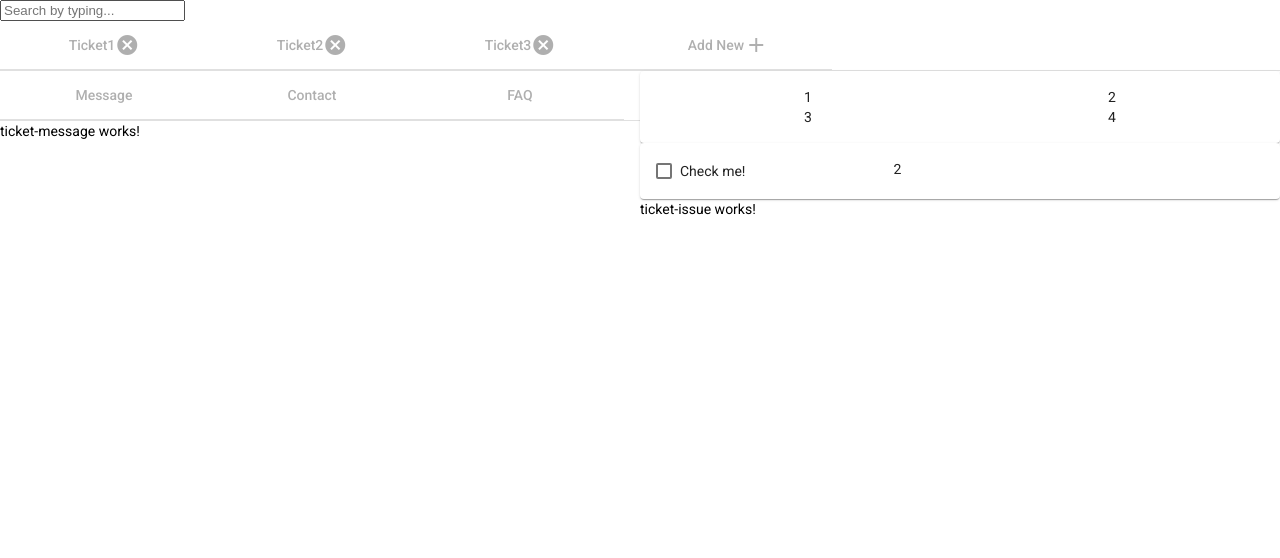
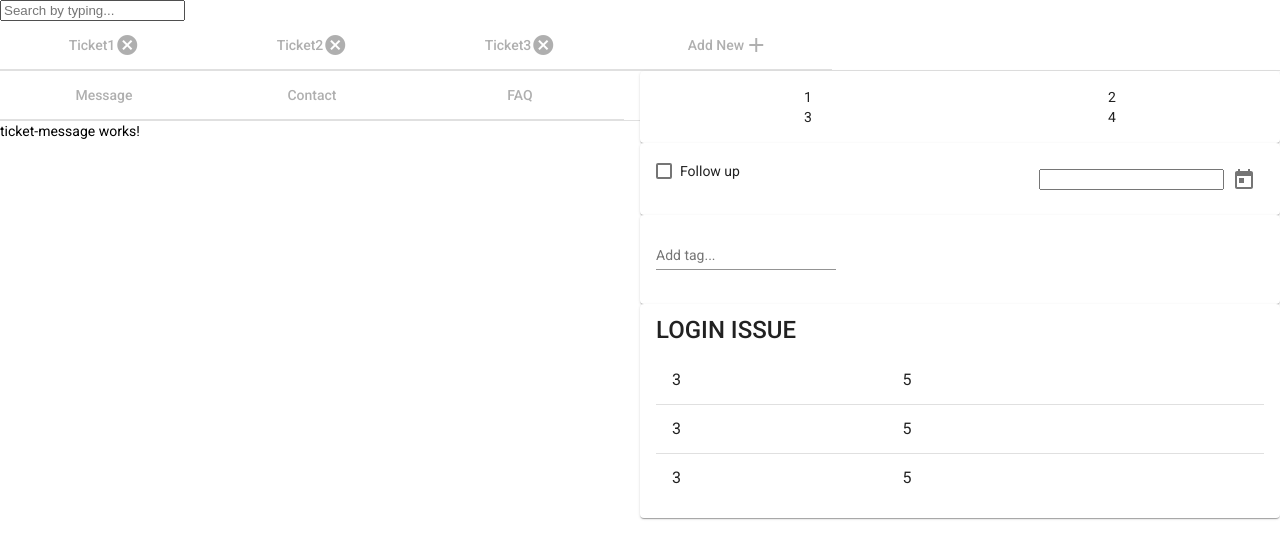
Before and after one commit to nhasaan/ng9-ticket, an Angular app: page /ticket/create/message in a window 1280 px wide. Shown: the top 558 px of the page. Built offline with nearby package versions, Linux system fonts and the light colour scheme.

Commit message:
ticket details with actions skeleton

```diff
--- a/src/app/app.module.ts
+++ b/src/app/app.module.ts
@@ -3,6 +3,7 @@ import { NgModule } from '@angular/core';
 
 import { AppRoutingModule } from './app-routing.module';
 import { AppComponent } from './app.component';
+import { MatNativeDateModule } from '@angular/material/core';
 import { BrowserAnimationsModule } from '@angular/platform-browser/animations';
 import { FlexLayoutModule } from "@angular/flex-layout";
 
@@ -12,6 +13,7 @@ import { FlexLayoutModule } from "@angular/flex-layout";
   ],
   imports: [
     BrowserModule,
+    MatNativeDateModule,
     FlexLayoutModule,
     AppRoutingModule,
     BrowserAnimationsModule
--- a/src/app/ticket/components/ticket-actions/ticket-actions.component.html
+++ b/src/app/ticket/components/ticket-actions/ticket-actions.component.html
@@ -10,9 +10,29 @@
 </mat-card>
 <mat-card>
     <div fxlayout="row">
-        <div fxLayoutAlign="center">
-            <mat-checkbox>Check me!</mat-checkbox>
+        <div fxFlex>
+            <mat-checkbox>Follow up</mat-checkbox>
         </div>
-        <div fxFlex="50" fxLayoutAlign="center">2</div>
+        <div fxFlexLayout="row">
+            <span><input matInput [matDatepicker]="dobpicker" readonly="true"></span>
+            <mat-datepicker-toggle matSuffix [for]="dobpicker"></mat-datepicker-toggle>
+            <mat-datepicker #dobpicker></mat-datepicker>
+        </div>
     </div>
 </mat-card>
+<mat-card>
+    <div fxlayout="row">
+        <mat-form-field>
+            <mat-chip-list #chipList aria-label="Fruit selection">
+                <mat-chip *ngFor="let tag of tags" [selectable]="selectable" [removable]="removable"
+                    (removed)="remove(tag)">
+                    {{tag.name}}
+                    <mat-icon matChipRemove *ngIf="removable">cancel</mat-icon>
+                </mat-chip>
+                <input placeholder="Add tag..." [matChipInputFor]="chipList"
+                    [matChipInputSeparatorKeyCodes]="separatorKeysCodes" [matChipInputAddOnBlur]="addOnBlur"
+                    (matChipInputTokenEnd)="add($event)">
+            </mat-chip-list>
+        </mat-form-field>
+    </div>
+</mat-card>
--- a/src/app/ticket/components/ticket-actions/ticket-actions.component.ts
+++ b/src/app/ticket/components/ticket-actions/ticket-actions.component.ts
@@ -1,4 +1,11 @@
 import { Component, OnInit } from '@angular/core';
+import { COMMA, ENTER } from '@angular/cdk/keycodes';
+import { MatChipInputEvent } from '@angular/material/chips';
+
+export interface Tag {
+  name: string;
+}
+
 
 @Component({
   selector: 'app-ticket-actions',
@@ -6,10 +13,39 @@ import { Component, OnInit } from '@angular/core';
   styleUrls: ['./ticket-actions.component.scss']
 })
 export class TicketActionsComponent implements OnInit {
+  visible = true;
+  selectable = true;
+  removable = true;
+  addOnBlur = true;
+  tags: Tag[] = [];
+  readonly separatorKeysCodes: number[] = [ENTER, COMMA];
 
   constructor() { }
 
   ngOnInit(): void {
   }
 
+  add(event: MatChipInputEvent): void {
+    const input = event.input;
+    const value = event.value;
+
+    // Add our tag
+    if ((value || '').trim()) {
+      this.tags.push({ name: value.trim() });
+    }
+
+    // Reset the input value
+    if (input) {
+      input.value = '';
+    }
+  }
+
+  remove(tag: Tag): void {
+    const index = this.tags.indexOf(tag);
+
+    if (index >= 0) {
+      this.tags.splice(index, 1);
+    }
+  }
+
 }
--- a/src/app/ticket/components/ticket-details/ticket-details.component.html
+++ b/src/app/ticket/components/ticket-details/ticket-details.component.html
@@ -1,4 +1,4 @@
-<div fxLayout="row">
+<div fxLayout="row" fxLayout.lt-lg="column">
     <div fxFlex>
         <app-tab-container [tabConfiguration]="tabConfigDetails"></app-tab-container>
     </div>
--- a/src/app/ticket/components/ticket-issue/ticket-issue.component.html
+++ b/src/app/ticket/components/ticket-issue/ticket-issue.component.html
@@ -1 +1,21 @@
-<p>ticket-issue works!</p>
+<mat-card>
+    <mat-card-title>{{'Login Issue'|uppercase}}</mat-card-title>
+    <mat-card-content>
+        <mat-list>
+            <mat-list-item>
+                <div fxFlex="40">3</div>
+                <div fxFlex="60">5</div>
+            </mat-list-item>
+            <mat-divider></mat-divider>
+            <mat-list-item>
+                <div fxFlex="40">3</div>
+                <div fxFlex="60">5</div>
+            </mat-list-item>
+            <mat-divider></mat-divider>
+            <mat-list-item>
+                <div fxFlex="40">3</div>
+                <div fxFlex="60">5</div>
+            </mat-list-item>
+        </mat-list>
+    </mat-card-content>
+</mat-card>
```
Also changed, not shown: src/app/ticket/ticket.module.ts (+10 -0 lines).
